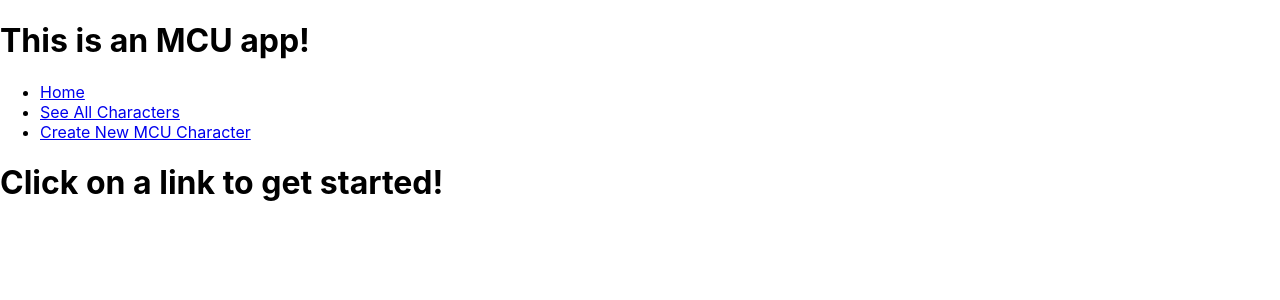
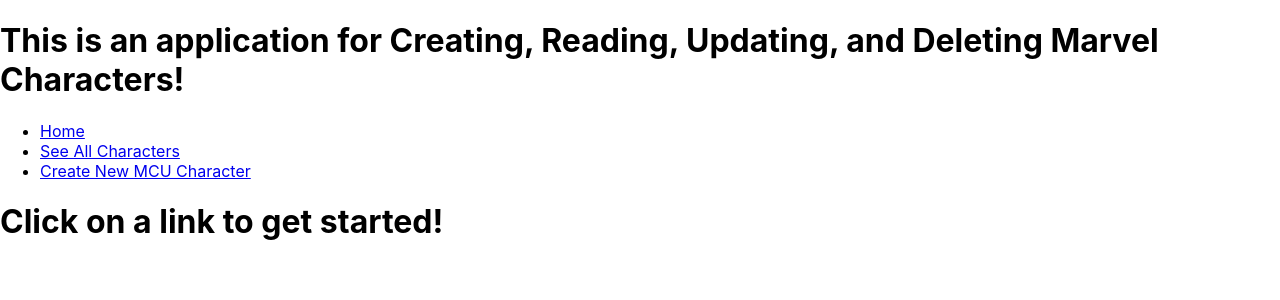
Before and after one commit to davisnatalie/MCU-front-end, a React (Create React App) app: page / in a window 1280 px wide. Shown: the top 300 px of the page. Built offline with nearby package versions, Linux system fonts and the light colour scheme; no server answers.

Commit message:
Update App.js

```diff
--- a/src/App.js
+++ b/src/App.js
@@ -8,7 +8,7 @@ import OneCharacter from './OneCharacter';
 function App() {
   return (
     <div className="App">
-      <h1> This is an MCU app!</h1>
+      <h1> This is an application for Creating, Reading, Updating, and Deleting Marvel Characters!</h1>
         <nav>
           <ul>
               <li>
```
